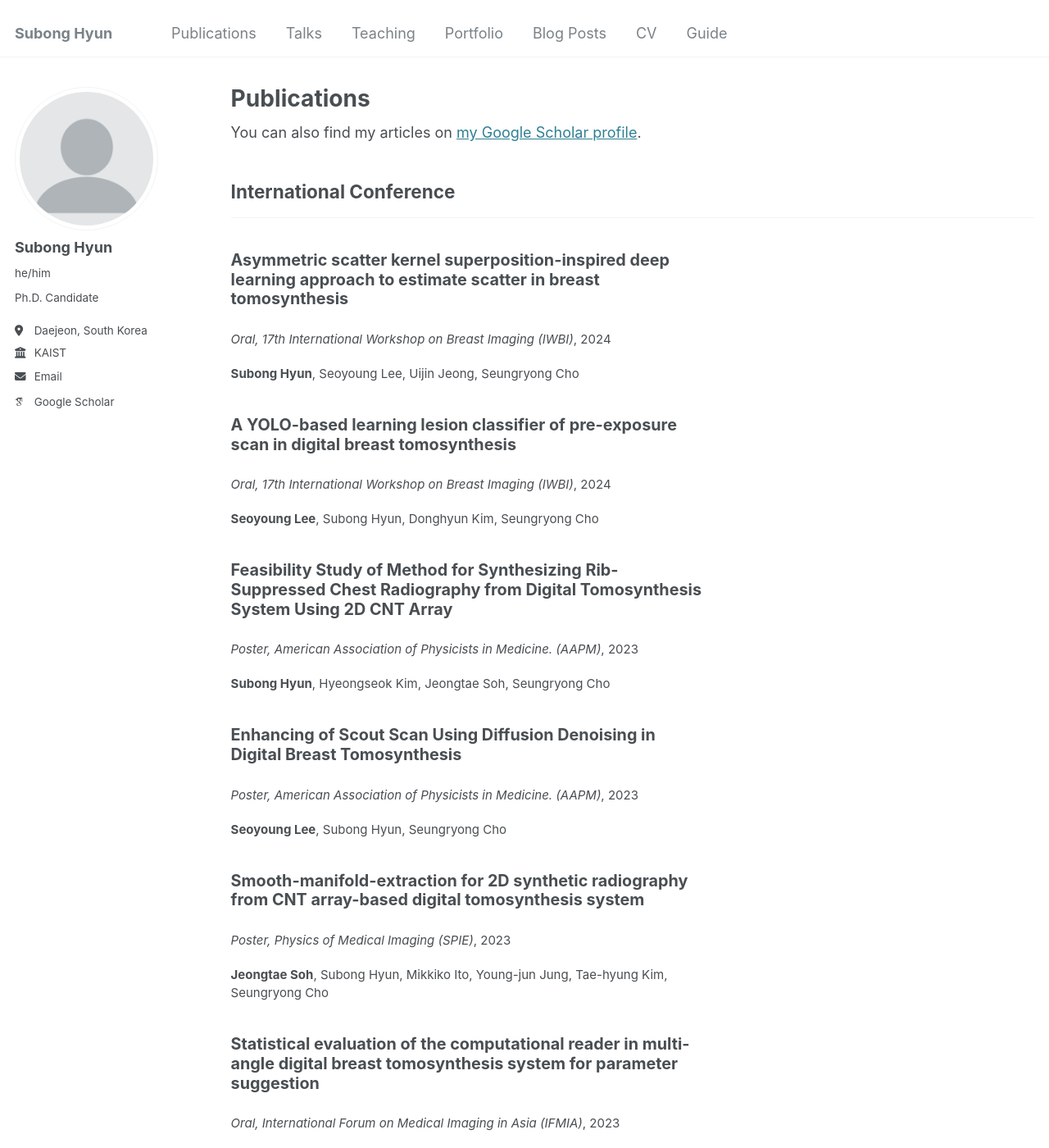
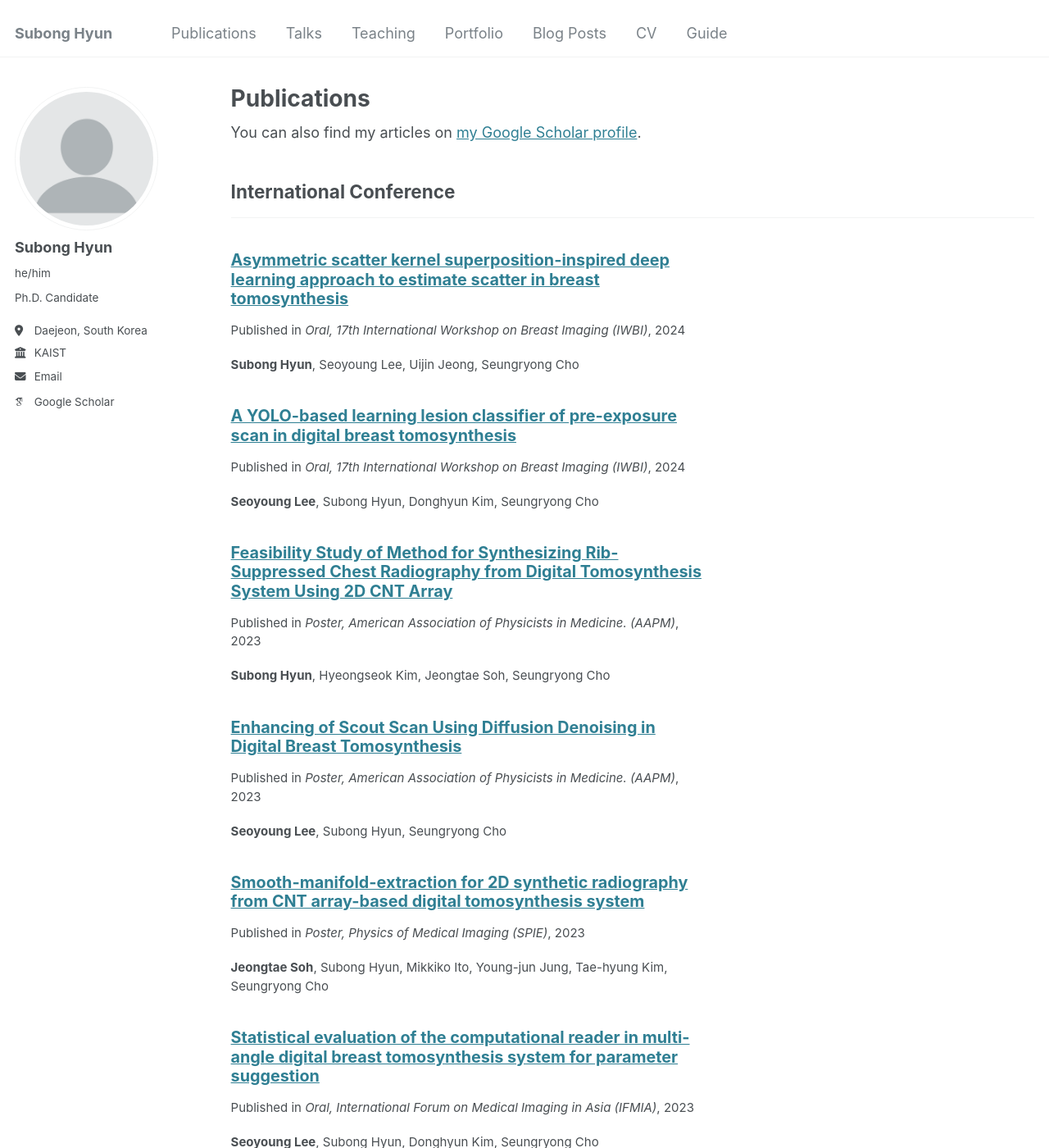
Before and after one commit to SubongHyun/subonghyun.github.io, a Jekyll site: the page built from _pages/publications.html, in a window 1280 px wide and 1400 px high. Shown: the whole window at 82% size. Built offline with Jekyll 4.4.1, drawn with Linux system fonts in a browser that asks for light colours; some web fonts are replaced; some of the changed text lies outside the part shown.

Commit message:
Update archive-single.html

```diff
--- a/_includes/archive-single.html
+++ b/_includes/archive-single.html
@@ -30,7 +30,7 @@
       {% if post.link %}
         <a href="{{ post.link }}">{{ title }}</a> <a href="{{ base_path }}{{ post.url }}" rel="permalink"><i class="fa fa-link" aria-hidden="true" title="permalink"></i><span class="sr-only">Permalink</span></a>
       {% else %}
-        <p>{{ title }}</p>
+        <a href="{{ base_path }}{{ post.url }}" rel="permalink">{{ title }}</a>
       {% endif %}
     </h2>
 
@@ -42,7 +42,7 @@
       <p> {{ post.type }}, <i>{{ post.venue }}</i>, {{ post.date | default: "1900-01-01" | date: "%Y" }} </p>
     {% elsif post.collection == 'publications' %}
       <!-- <p> <i>{{ post.venue }}</i>, {{ post.date | default: "1900-01-01" | date: "%Y" }} </p> -->
-      <p class="page__date", style="font-size: smaller;"> <i>{{ post.venue }}</i>, {{ post.date | default: "1900-01-01" | date: "%Y" }} </p>
+      <p class="page__date", style="font-size: smaller;">Published in <i>{{ post.venue }}</i>, {{ post.date | default: "1900-01-01" | date: "%Y" }} </p>
     {% elsif post.date %}
      <p class="page__date"><strong><i class="fa fa-fw fa-calendar" aria-hidden="true"></i> {{ site.data.ui-text[site.locale].date_label | default: "Published:" }}</strong> <time datetime="{{ post.date | default: "1900-01-01" | date_to_xmlschema }}">{{ post.date | default: "1900-01-01" | date: "%B %d, %Y" }}</time></p>
     {% endif %}
```
